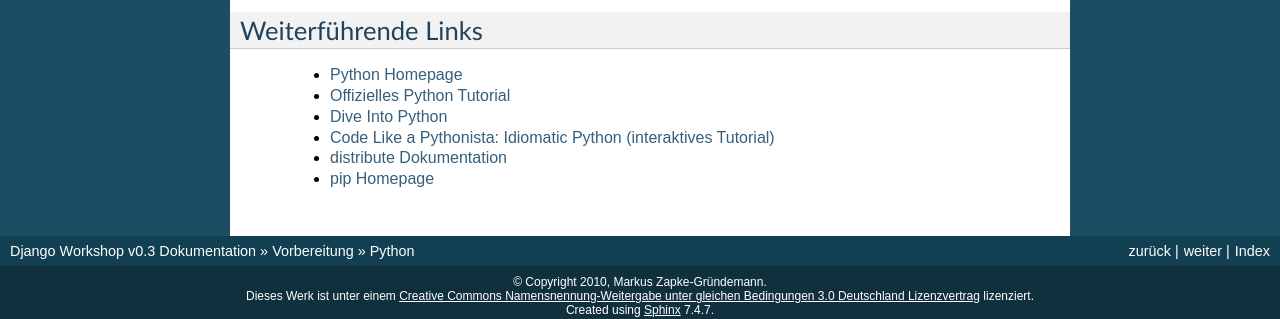
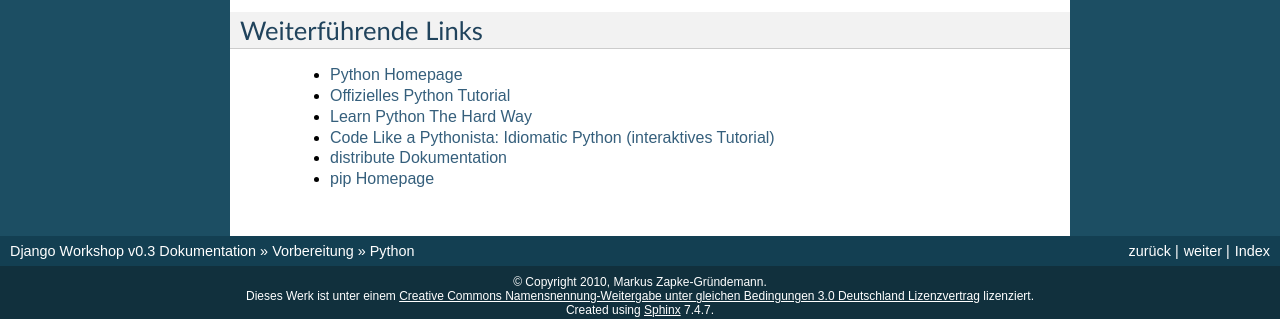
Before and after one commit to keimlink/django-workshop, a Sphinx documentation site: the page built from docs/vorbereitung/python.rst, in a window 1280 px wide. Shown: the part 1450-1769 px from the top of the page. Built offline with Sphinx 7.4.7, drawn with Linux system fonts in a browser that asks for light colours.

Commit message:
Dive Into Python durch Learn Python The Hard Way ersetzt.

```diff
--- a/docs/vorbereitung/python.rst
+++ b/docs/vorbereitung/python.rst
@@ -106,7 +106,7 @@ Weiterführende Links
 
     * `Python Homepage <http://python.org/>`_
     * `Offizielles Python Tutorial <http://docs.python.org/tutorial/index.html>`_
-    * `Dive Into Python <http://diveintopython.org/>`_
+    * `Learn Python The Hard Way <http://learnpythonthehardway.org/>`_
     * `Code Like a Pythonista: Idiomatic Python (interaktives Tutorial) <http://python.net/~goodger/projects/pycon/2007/idiomatic/presentation.html>`_
     * `distribute Dokumentation <http://packages.python.org/distribute/>`_
     * `pip Homepage <http://www.pip-installer.org/>`_
```
